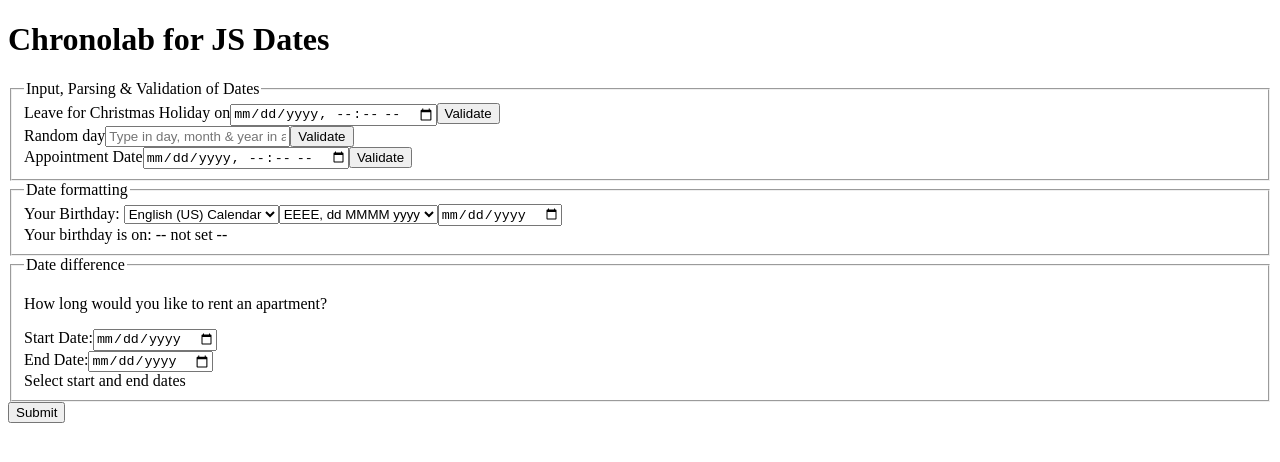
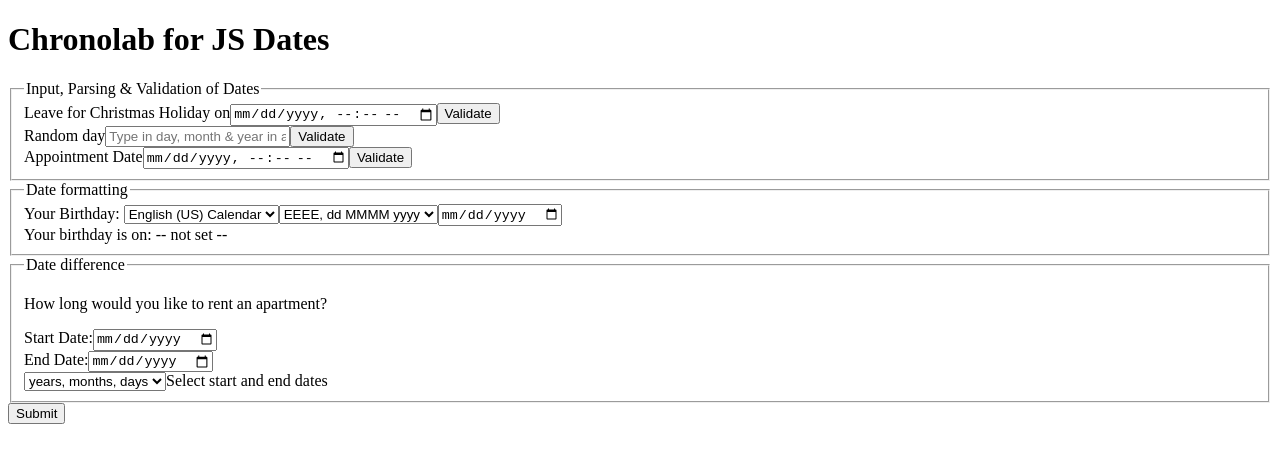
Before and after one commit to Rinidh/chronolab-date, a React (Vite) app: page / in a window 1280 px wide. Shown: the top 462 px of the page. Built offline with nearby package versions, Linux system fonts and the light colour scheme.

Commit message:
feat: show the difference in dates in various formats e.g. days, business days, weeks, or all combined

```diff
--- a/src/components/DateDifference.jsx
+++ b/src/components/DateDifference.jsx
@@ -1,5 +1,12 @@
 import React from "react";
-import { interval, intervalToDuration, isValid } from "date-fns";
+import {
+  differenceInBusinessDays,
+  differenceInDays,
+  differenceInWeeks,
+  interval,
+  intervalToDuration,
+  isValid,
+} from "date-fns";
 import { useWatch } from "react-hook-form";
 
 const makePlural = (singularNoun, booleanCondition) => {
@@ -7,8 +14,11 @@ const makePlural = (singularNoun, booleanCondition) => {
   return booleanCondition ? `${singularNoun}s` : singularNoun;
 };
 
+const formats = ["years, months, days", "days", "business days", "weeks"];
+
 export const DateDifference = ({ methods }) => {
   const { control, register, formState } = methods;
+  const [format, setFormat] = React.useState(formats[0]);
 
   const { startDate, endDate } = useWatch({
     control,
@@ -19,11 +29,15 @@ export const DateDifference = ({ methods }) => {
     if (!isValid(startDate) || !isValid(endDate)) return;
 
     let dateString = "";
+
+    switch (format) {
+      case "years, months, days": {
         let { years, months, days } = intervalToDuration(
           interval(startDate, endDate) // interval() validates input dates as well
         );
 
-    if (years) dateString += `${years} ${makePlural("year", years !== 1)}, `;
+        if (years)
+          dateString += `${years} ${makePlural("year", years !== 1)}, `;
         if (months)
           dateString += `${months} ${makePlural("month", months !== 1)}, `;
         if (days) dateString += `${days} ${makePlural("day", days !== 1)}`;
@@ -31,8 +45,31 @@ export const DateDifference = ({ methods }) => {
           dateString = dateString.slice(1);
           dateString += " before";
         }
+        return dateString;
+      }
+      case "days": {
+        const days = differenceInDays(endDate, startDate);
+        dateString += `${days} ${makePlural("day", days !== 1)}`;
+        return dateString;
+      }
+      case "business days": {
+        const businesDays = differenceInBusinessDays(endDate, startDate);
+        dateString += `${businesDays} ${makePlural(
+          "business day",
+          businesDays !== 1
+        )}`;
+        return dateString;
+      }
+      case "weeks": {
+        const weeks = differenceInWeeks(endDate, startDate);
+        dateString += `${weeks} ${makePlural("week", weeks !== 1)}`;
+        return dateString;
+      }
 
-    return dateString || "Select start and end dates";
+      default:
+        dateString += "Invalid format selected";
+        return dateString;
+    }
   };
 
   return (
@@ -57,6 +94,14 @@ export const DateDifference = ({ methods }) => {
         />
       </div>
 
+      <select value={format} onChange={(e) => setFormat(e.target.value)}>
+        {formats.map((f) => (
+          <option key={f} value={f}>
+            {f}
+          </option>
+        ))}
+      </select>
+
       <output>{calculateDuration() || "Select start and end dates"}</output>
       {formState.touchedFields.rentDuration && (
         <>
```
Lines whose indentation alone changed are shown as unchanged.
